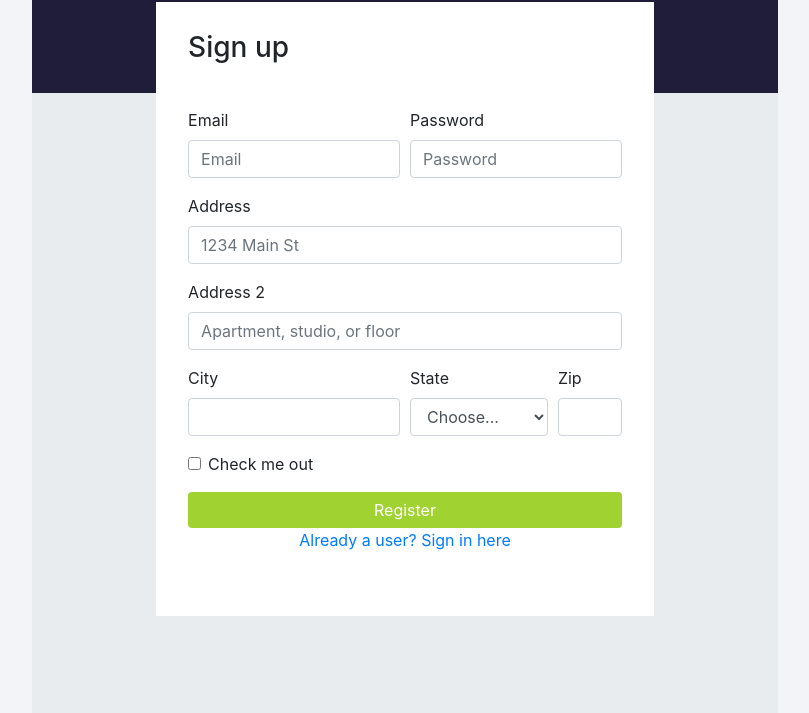
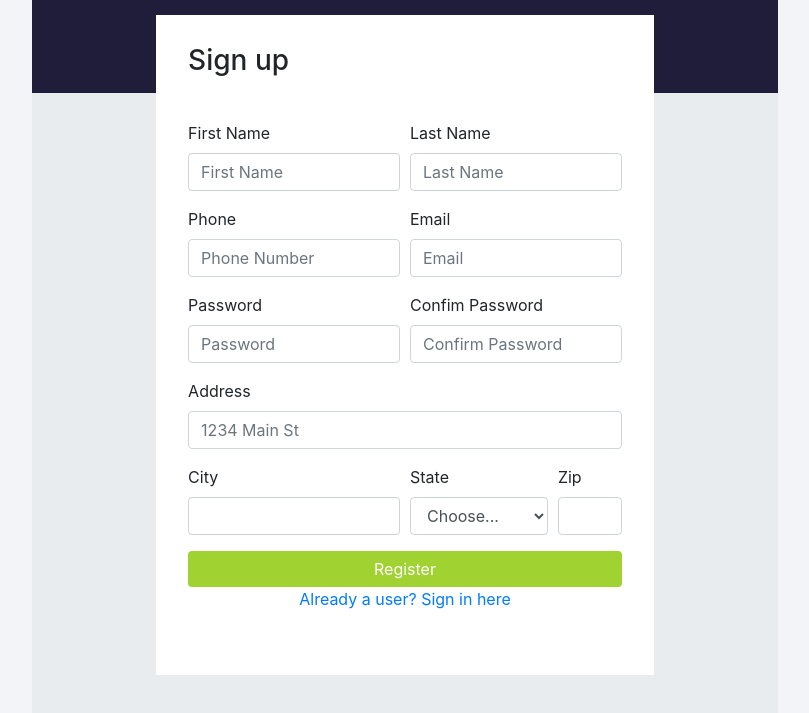
Before and after one commit to lesijay/decapay, a plain HTML site: page register.html in a window 1280 px wide. Shown: the part 147-860 px from the top of the page, without its empty margins (235-1044 px from the left). Drawn offline with nearby package versions, Linux system fonts and the light colour scheme.

Commit message:
adjust register form input

```diff
--- a/css/register.css
+++ b/css/register.css
@@ -32,7 +32,7 @@ body {
   grid-row:4;
   grid-column: 2/4;
   position: relative;
-  top: -20%;
+  top: -17%;
   z-index: 2;
 
 }
--- a/register.html
+++ b/register.html
@@ -27,6 +27,18 @@
                             <form id="form">
                                     <div class="form-row">
                                         <div class="form-group col-md-6">
+                                            <label for="inputEmail4">First Name</label>
+                                            <input type="text" class="form-control" id="inputEmail4" placeholder="First Name">
+                                        </div>
+                                        <div class="form-group col-md-6">
+                                                <label for="inputEmail4">Last Name</label>
+                                                <input type="text" class="form-control" id="inputEmail4" placeholder="Last Name">
+                                        </div>
+                                        <div class="form-group col-md-6">
+                                                <label for="inputEmail4">Phone</label>
+                                                <input type="tel" class="form-control" id="inputEmail4" placeholder="Phone Number">
+                                        </div>
+                                        <div class="form-group col-md-6">
                                             <label for="inputEmail4">Email</label>
                                             <input type="email" class="form-control" id="inputEmail4" placeholder="Email">
                                         </div>
@@ -34,14 +46,14 @@
                                             <label for="inputPassword4">Password</label>
                                             <input type="password" class="form-control" id="inputPassword4" placeholder="Password">
                                         </div>
+                                        <div class="form-group col-md-6">
+                                            <label for="inputPassword4">Confim Password</label>
+                                           <input type="password" class="form-control" id="inputPassword5" placeholder="Confirm Password">
+                                        </div>
                                     </div>
                                     <div class="form-group">
                                         <label for="inputAddress">Address</label>
                                         <input type="text" class="form-control" id="inputAddress" placeholder="1234 Main St">
-                                    </div>
-                                    <div class="form-group">
-                                    <label for="inputAddress2">Address 2</label>
-                                    <input type="text" class="form-control" id="inputAddress2" placeholder="Apartment, studio, or floor">
                                     </div>
                                         <div class="form-row">
                                             <div class="form-group col-md-6">
@@ -60,14 +72,7 @@
                                                 <input type="text" class="form-control" id="inputZip">
                                             </div>
                                         </div>
-                                    <div class="form-group">
-                                    <div class="form-check">
-                                        <input class="form-check-input" type="checkbox" id="gridCheck">
-                                        <label class="form-check-label" for="gridCheck">
-                                        Check me out
-                                        </label>
-                                    </div>
-                                    </div>
+
                                     <button type="submit" id="btn1" class="btn btn-primary">Register</button>
 
                                     <div id="link" >
```
Lines whose indentation alone changed are shown as unchanged.
